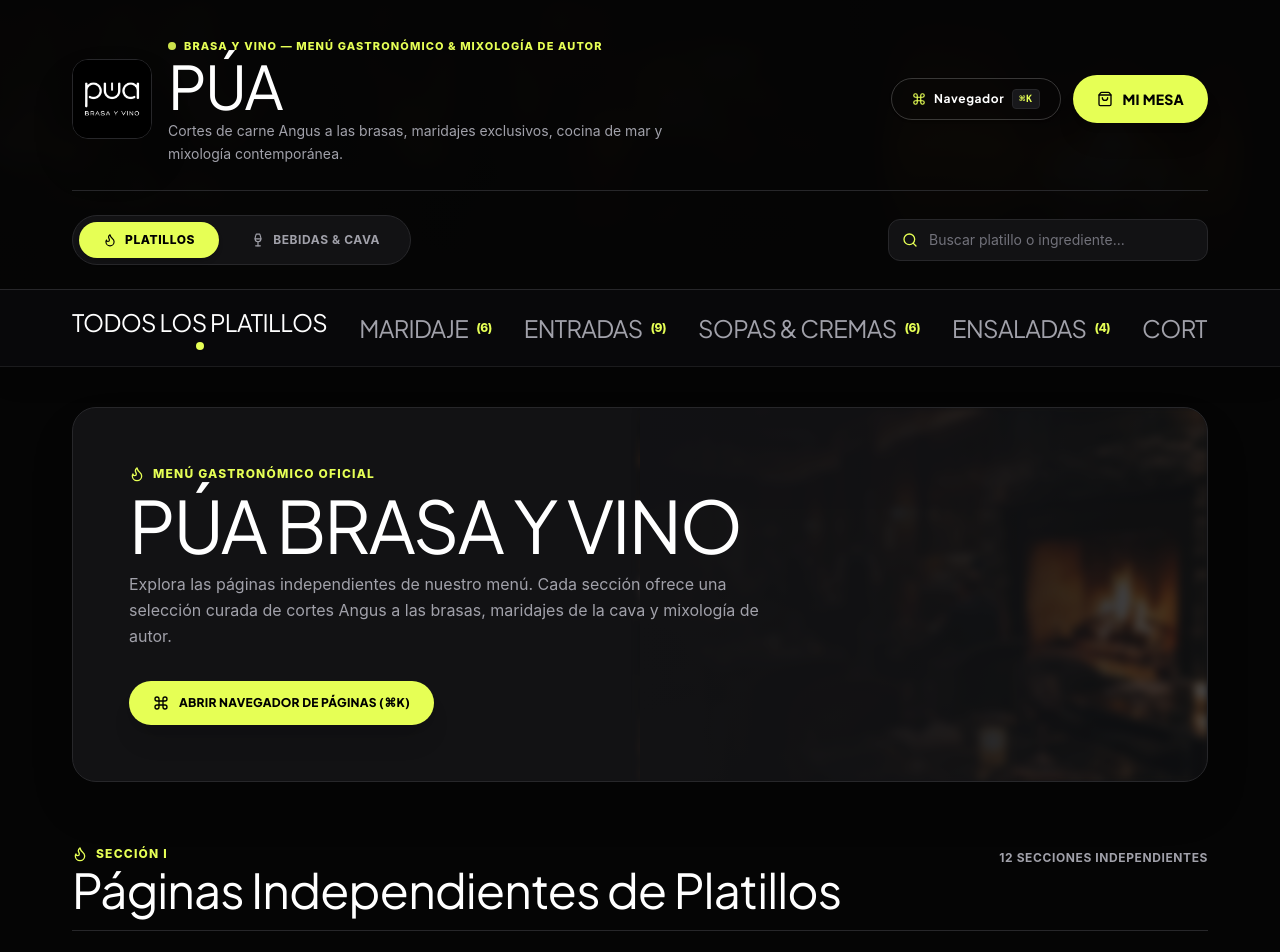
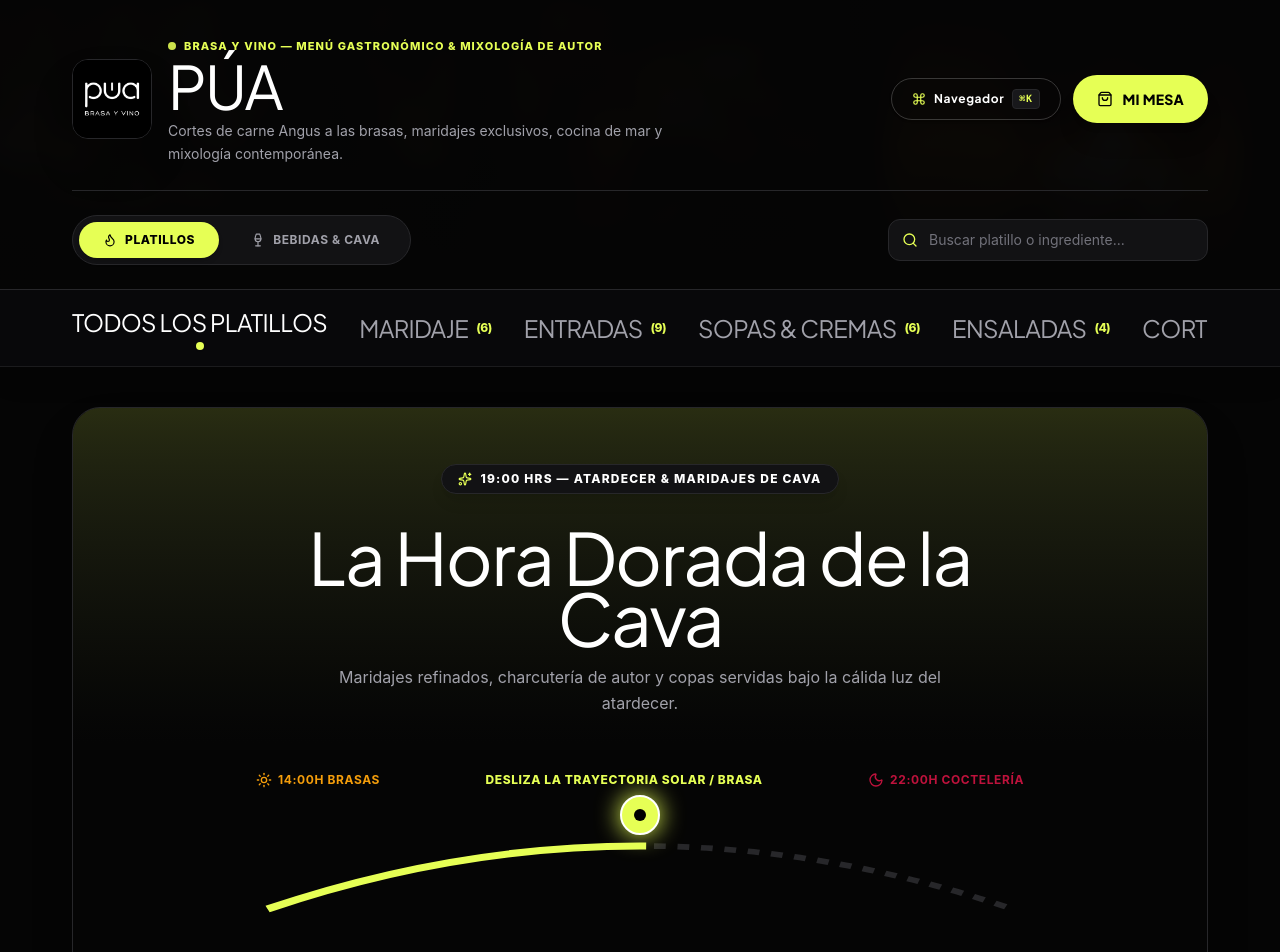
Before and after one commit to meldnmyrz/menu-pua, a React (Vite) app: page / in a window 1280 px wide. Shown: the top 952 px of the page. Built offline with nearby package versions, Linux system fonts and the light colour scheme.

Commit message:
Add React Bits Pro Hero 31 Eclipse Scrub Arc block

```diff
--- /dev/null
+++ b/src/components/HeroEclipse.jsx
@@ -0,0 +1,168 @@
+import React, { useState, useRef } from 'react';
+import { Flame, Wine, Sun, Moon, Sparkles, Command, ArrowRight } from 'lucide-react';
+
+export default function HeroEclipse({ onExplorePlatillos, onExploreBebidas, setIsCommandMenuOpen }) {
+  // Scrub value from 0 to 100 (representing time of day / atmosphere)
+  const [scrubValue, setScrubValue] = useState(50);
+  const [isDragging, setIsDragging] = useState(false);
+  const containerRef = useRef(null);
+
+  // Calculate atmosphere state based on scrub value
+  const getAtmosphereState = (val) => {
+    if (val < 35) {
+      return {
+        timeLabel: "14:00 HRS — FUEGO DE BRASAS & CORTES PRIME",
+        title: "El Fuego Encendido de la Brasa",
+        subtitle: "Cortes Angus madurados, aromática leña de encino y el aroma inconfundible de la parrilla encendida.",
+        color: "#f59e0b",
+        glowClass: "from-[#f59e0b]/20 via-[#050505] to-[#050505]",
+        badge: "ENCENDIDO DE PARRILLA"
+      };
+    } else if (val < 70) {
+      return {
+        timeLabel: "19:00 HRS — ATARDECER & MARIDAJES DE CAVA",
+        title: "La Hora Dorada de la Cava",
+        subtitle: "Maridajes refinados, charcutería de autor y copas servidas bajo la cálida luz del atardecer.",
+        color: "#e6ff55",
+        glowClass: "from-[#e6ff55]/20 via-[#050505] to-[#050505]",
+        badge: "HORA DEL VINO"
+      };
+    } else {
+      return {
+        timeLabel: "22:00 HRS — NOCHE DE MIXOLOGÍA & COCTELERÍA",
+        title: "Sabores Enigmáticos en la Noche",
+        subtitle: "Tragos de autor, aromas cítricos, infusiones artesanales y una atmósfera lounge sofisticada.",
+        color: "#be123c",
+        glowClass: "from-[#be123c]/30 via-[#050505] to-[#050505]",
+        badge: "MIXOLOGÍA NOCTURNA"
+      };
+    }
+  };
+
+  const atmosphere = getAtmosphereState(scrubValue);
+
+  const handlePointerMove = (e) => {
+    if (!containerRef.current) return;
+    const rect = containerRef.current.getBoundingClientRect();
+    const x = Math.max(0, Math.min(e.clientX - rect.left, rect.width));
+    const percentage = Math.round((x / rect.width) * 100);
+    setScrubValue(percentage);
+  };
+
+  return (
+    <div className="relative w-full rounded-[28px] overflow-hidden border border-[#27272a] bg-[#050505] shadow-2xl transition-colors duration-700">
+
+      {/* Dynamic Time-lapse Gradient Background */}
+      <div
+        className={`absolute inset-0 bg-gradient-to-b ${atmosphere.glowClass} opacity-80 pointer-events-none transition-all duration-700`}
+      />
+
+      {/* Hero Content Layer */}
+      <div className="relative z-10 p-8 sm:p-14 max-w-4xl mx-auto text-center space-y-8">
+
+        {/* Atmosphere Time-lapse Badge */}
+        <div className="inline-flex items-center gap-2 px-4 py-1.5 rounded-full bg-[#121214] border border-[#27272a] shadow-lg">
+          <Sparkles className="w-3.5 h-3.5" style={{ color: atmosphere.color }} />
+          <span className="text-xs font-extrabold tracking-[0.1em] text-white">
+            {atmosphere.timeLabel}
+          </span>
+        </div>
+
+        {/* Main Hero Headline */}
+        <div>
+          <h1 className="text-5xl sm:text-7xl font-display font-normal text-white leading-[0.85] tracking-tight">
+            {atmosphere.title}
+          </h1>
+          <p className="text-sm sm:text-base text-[#a1a1aa] font-normal mt-4 max-w-2xl mx-auto leading-relaxed">
+            {atmosphere.subtitle}
+          </p>
+        </div>
+
+        {/* Interactive Eclipse / Ember Time-lapse Arc Scrubber (Hero 31 Block) */}
+        <div className="py-6 space-y-4">
+          <div className="flex items-center justify-between text-xs font-bold text-[#71717a] uppercase tracking-wider px-2">
+            <span className="flex items-center gap-1.5 text-[#f59e0b]">
+              <Sun className="w-4 h-4" /> 14:00h Brasas
+            </span>
+            <span className="text-[#e6ff55] font-extrabold flex items-center gap-1">
+              Desliza la trayectoria solar / brasa
+            </span>
+            <span className="flex items-center gap-1.5 text-[#be123c]">
+              <Moon className="w-4 h-4" /> 22:00h Coctelería
+            </span>
+          </div>
+
+          {/* Scrub Track Area */}
+          <div
+            ref={containerRef}
+            onPointerDown={(e) => {
+              setIsDragging(true);
+              handlePointerMove(e);
+            }}
+            onPointerMove={(e) => {
+              if (isDragging) handlePointerMove(e);
+            }}
+            onPointerUp={() => setIsDragging(false)}
+            onPointerLeave={() => setIsDragging(false)}
+            className="relative w-full h-24 sm:h-28 cursor-pointer select-none group flex items-center justify-center"
+          >
+            {/* SVG Arc Path */}
+            <svg className="w-full h-full overflow-visible" viewBox="0 0 400 80" preserveAspectRatio="none">
+              {/* Background Arc Stroke */}
+              <path
+                d="M 10,75 Q 200,-15 390,75"
+                fill="none"
+                stroke="#27272a"
+                strokeWidth="4"
+                strokeDasharray="6 6"
+              />
+              {/* Active Scrubbed Arc Segment */}
+              <path
+                d="M 10,75 Q 200,-15 390,75"
+                fill="none"
+                stroke={atmosphere.color}
+                strokeWidth="5"
+                strokeDasharray="400"
+                strokeDashoffset={400 - (400 * scrubValue) / 100}
+                className="transition-all duration-150"
+              />
+            </svg>
+
+            {/* Draggable Celestial Sun/Ember Handle */}
+            <div
+              className="absolute w-10 h-10 -ml-5 -mt-5 rounded-full flex items-center justify-center shadow-2xl transition-all duration-75 cursor-grab active:cursor-grabbing border-2 border-white"
+              style={{
+                left: `${scrubValue}%`,
+                top: `${75 - Math.sin((scrubValue / 100) * Math.PI) * 65}%`,
+                backgroundColor: atmosphere.color,
+                boxShadow: `0 0 25px ${atmosphere.color}`
+              }}
+            >
+              <div className="w-3 h-3 rounded-full bg-black" />
+            </div>
+          </div>
+        </div>
+
+        {/* Hero CTA Action Buttons */}
+        <div className="flex flex-wrap items-center justify-center gap-4 pt-2">
+          <button
+            onClick={onExplorePlatillos}
+            className="pill-btn-lime flex items-center gap-2 text-xs font-extrabold uppercase tracking-[0.05em] shadow-xl"
+          >
+            <Flame className="w-4 h-4 text-black" />
+            <span>EXPLORAR PLATILLOS A LA BRASA</span>
+          </button>
+
+          <button
+            onClick={onExploreBebidas}
+            className="pill-btn-outline-white flex items-center gap-2 text-xs font-extrabold uppercase tracking-[0.05em]"
+          >
+            <Wine className="w-4 h-4 text-[#e6ff55]" />
+            <span>VER CAVA & MIXOLOGÍA</span>
+          </button>
+        </div>
+
+      </div>
+    </div>
+  );
+}
--- a/src/components/HomePage.jsx
+++ b/src/components/HomePage.jsx
@@ -1,5 +1,6 @@
 import React from 'react';
-import { Flame, Wine, ArrowRight, Sparkles, Command, ShieldCheck } from 'lucide-react';
+import HeroEclipse from './HeroEclipse';
+import { Flame, Wine, ArrowRight, Command } from 'lucide-react';
 
 export default function HomePage({
   sections,
@@ -12,39 +13,12 @@
   return (
     <div className="max-w-[1200px] w-full mx-auto px-4 sm:px-6 lg:px-8 py-10 space-y-16 animate-fade-in">
 
-      {/* Hero Welcome Banner */}
-      <div className="relative rounded-[24px] p-8 sm:p-14 overflow-hidden bg-[#121214] border border-[#27272a] shadow-2xl">
-        <div className="max-w-2xl relative z-10">
-          <div className="inline-flex items-center gap-2 text-xs font-extrabold uppercase tracking-[0.1em] text-[#e6ff55] mb-3">
-            <Flame className="w-4 h-4 text-[#e6ff55]" />
-            MENÚ GASTRONÓMICO OFICIAL
-          </div>
-
-          <h1 className="text-4xl sm:text-7xl font-display font-normal text-white leading-[0.85] tracking-tight">
-            PÚA BRASA Y VINO
-          </h1>
-
-          <p className="text-sm sm:text-base text-[#a1a1aa] font-normal mt-4 leading-relaxed">
-            Explora las páginas independientes de nuestro menú. Cada sección ofrece una selección curada de cortes Angus a las brasas, maridajes de la cava y mixología de autor.
-          </p>
-
-          <div className="mt-8 flex flex-wrap items-center gap-4">
-            <button
-              onClick={() => setIsCommandMenuOpen(true)}
-              className="pill-btn-lime flex items-center gap-2.5 text-xs font-extrabold shadow-xl"
-            >
-              <Command className="w-4 h-4 text-black" />
-              <span>ABRIR NAVEGADOR DE PÁGINAS (⌘K)</span>
-            </button>
-          </div>
-        </div>
-
-        {/* Decorative Image Overlay */}
-        <div className="absolute right-0 top-0 bottom-0 w-1/2 hidden md:block opacity-25 pointer-events-none">
-          <img src="/assets/images/pua_ambiance.png" alt="PÚA Ambiance" className="w-full h-full object-cover filter blur-xs" />
-          <div className="absolute inset-0 bg-gradient-to-r from-[#121214] via-[#121214]/80 to-transparent" />
-        </div>
-      </div>
+      {/* React Bits Pro Hero 31: Scrubbable Eclipse/Ember Arc Time-Lapse Hero Block */}
+      <HeroEclipse
+        onExplorePlatillos={() => onSelectCategory("cortes", "platillos")}
+        onExploreBebidas={() => onSelectCategory("mixologia", "bebidas")}
+        setIsCommandMenuOpen={setIsCommandMenuOpen}
+      />
 
       {/* Section I: Independent Food Pages */}
       <div className="space-y-8">
```
